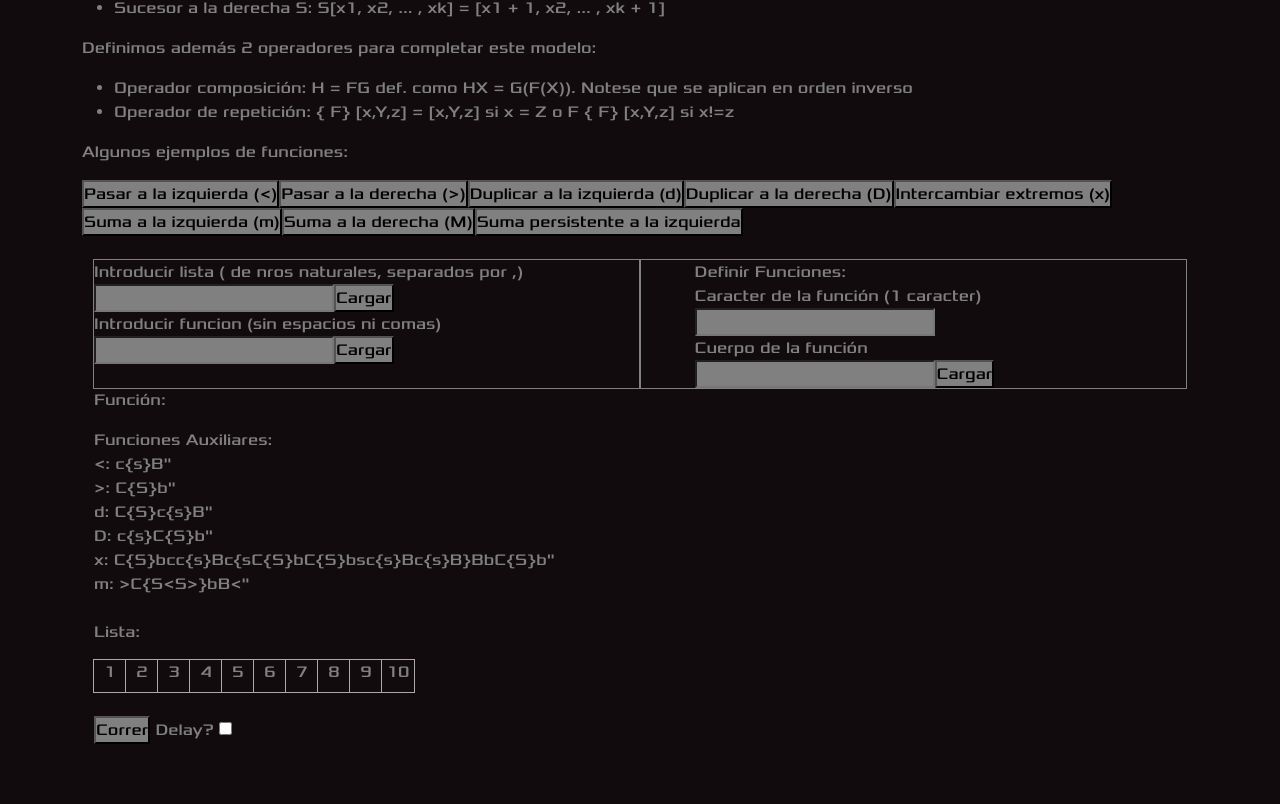
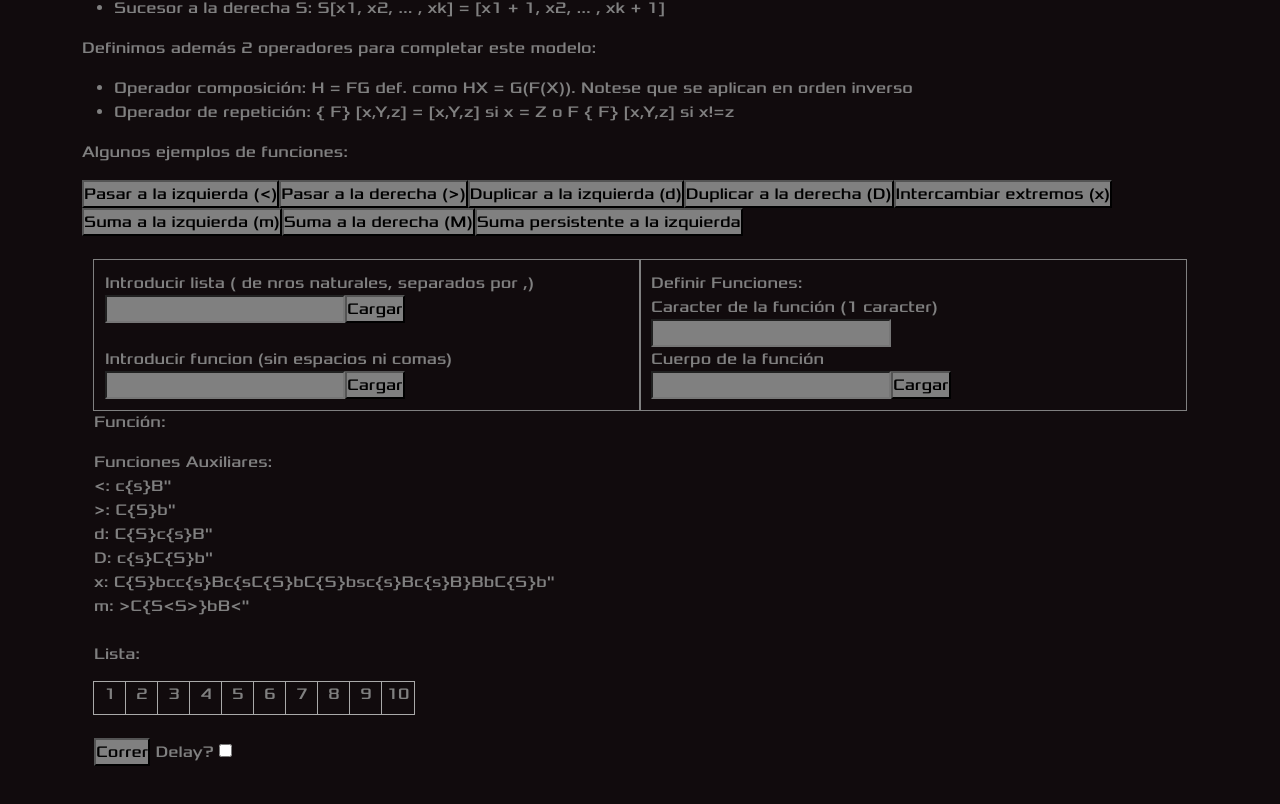
Before and after one commit to Toma-C/ng-portfolio, an Angular app: page /lista in a window 1280 px wide. Shown: the part 804-1608 px from the top of the page. Built offline with nearby package versions, Linux system fonts and the light colour scheme.

Commit message:
changed spacing

```diff
--- a/src/app/pages/lista/lista.component.css
+++ b/src/app/pages/lista/lista.component.css
@@ -35,12 +35,7 @@ input, button{
     width: 50%;
     height: 100%;
     overflow: hidden;
-}
-.right{
-    padding-left: 5%;
-}
-.left{
-    padding-right: 5%;
+    padding: 1%;
 }
 .container{
     width: 100%;
--- a/src/app/pages/lista/lista.component.html
+++ b/src/app/pages/lista/lista.component.html
@@ -35,8 +35,10 @@
             Introducir lista ( de nros naturales, separados por ,)
             <input type="text" [(ngModel)]="listinput">  <button (click)="loadList()">Cargar</button>
             </div>
+            <br/>
             <div>
             Introducir funcion (sin espacios ni comas)
+            <br/>
             <input type="text" [(ngModel)]="funcinput"><button (click)="loadFunc()">Cargar</button>
             </div>
             </div>
```
Also changed, not shown: 4 other files (tests, documents, lock files or other folders).
